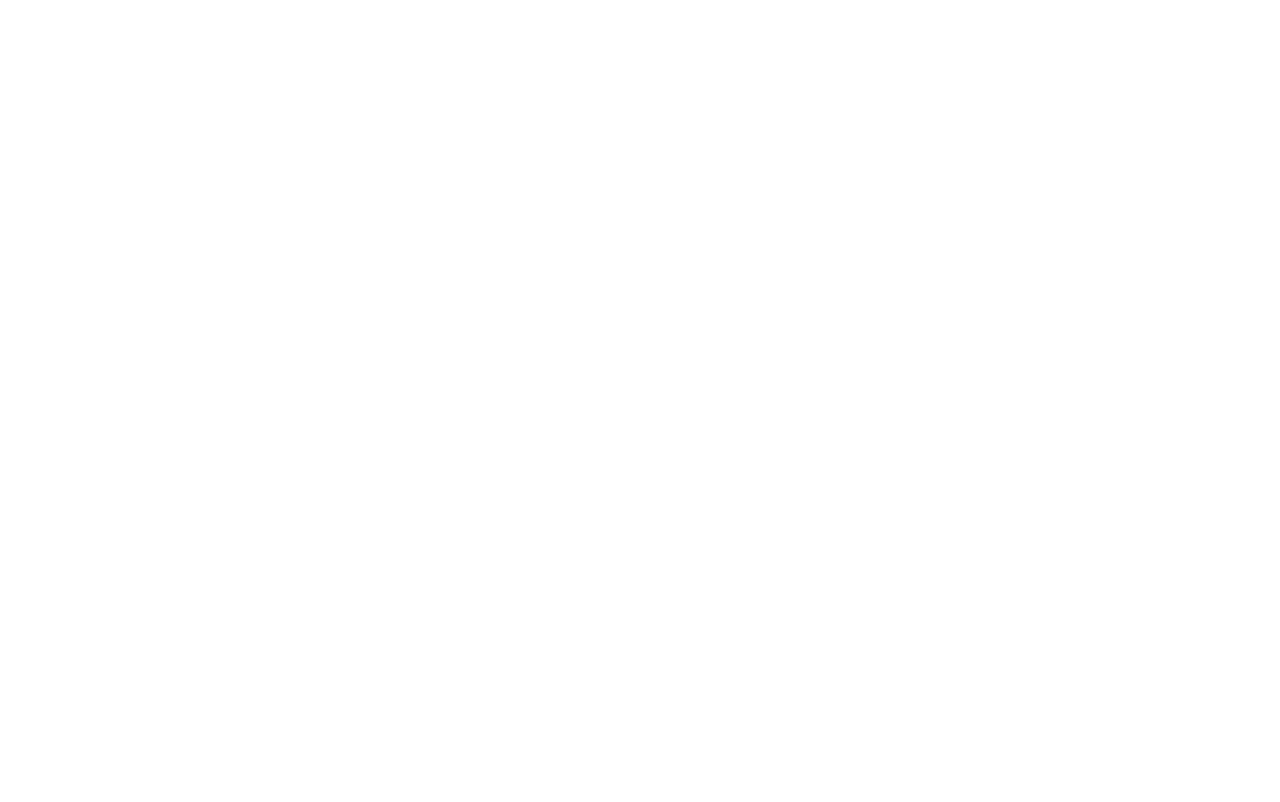
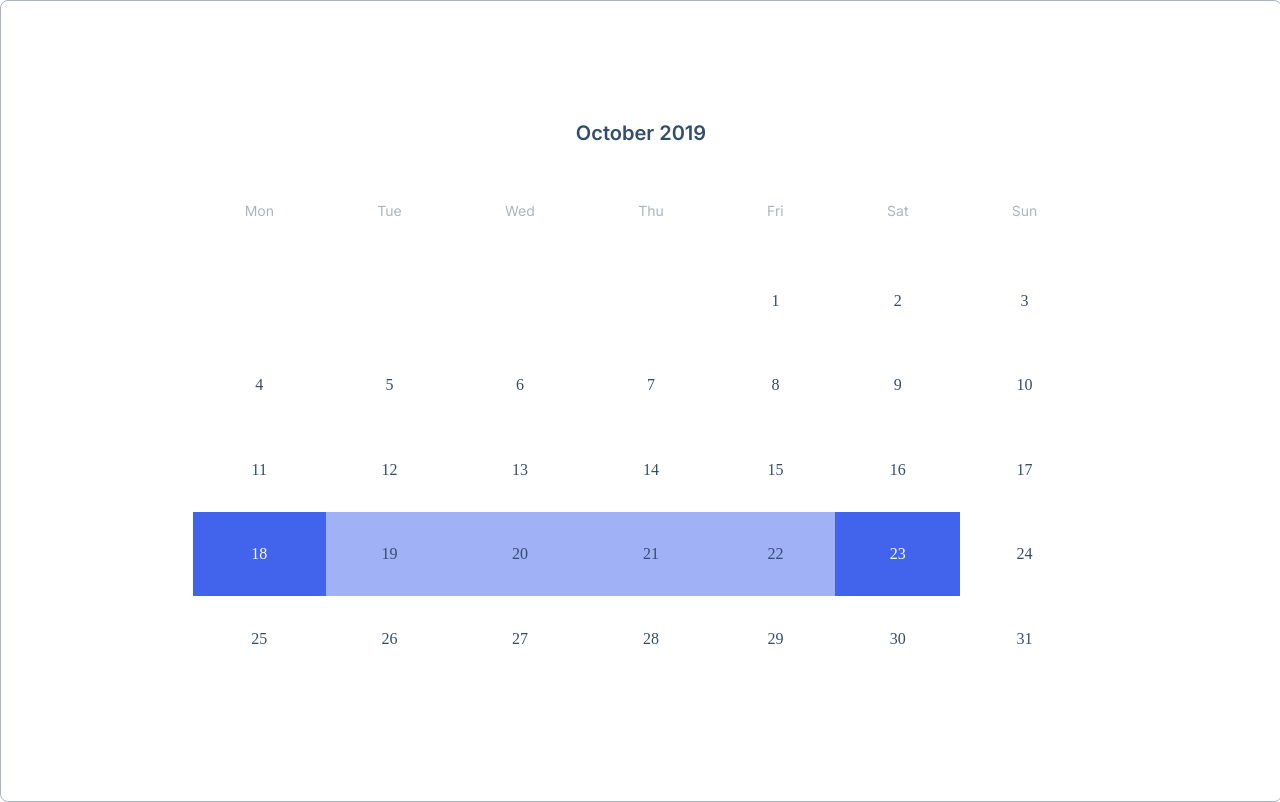
Before and after one commit to js-tasks-ru/htmlcss-20250522_ekaterina021, a website: page 05-lection3/03-calendar/index.html in a window 1280 px wide. Drawn offline with Linux system fonts and the light colour scheme.

Commit message:
add calendsr

```diff
--- a/05-lection3/03-calendar/calendar.css
+++ b/05-lection3/03-calendar/calendar.css
@@ -0,0 +1,69 @@
+.calendar {
+    display: grid;
+    justify-items: center;
+    align-items: center;
+    width: 100vw;
+    height: 100vh;
+    border-radius: 8px;
+    border: 1px solid var(--grey-3);
+}
+
+.calendar_content {
+    display: grid;
+    grid-template-rows: auto 1fr;
+    width: 70%;
+    height: 70%;
+    gap: 10%;
+}
+
+.calendar_title {
+    font-family: Inter;
+    font-weight: 600;
+    font-size: 20px;
+    line-height: 24px;
+    letter-spacing: 0px;
+    vertical-align: bottom;
+    text-align: center;
+    color: var(--blue-dark);
+}
+
+.calendar_week {
+    font-family: Inter;
+    font-weight: 400;
+    font-size: 14px;
+    line-height: 20px;
+    letter-spacing: 0px;
+    text-align: center;
+    vertical-align: bottom;
+    color: var(--grey-3);
+}
+
+.calendar_days {
+    display: grid;
+    grid-template-rows: repeat(5 auto);
+    grid-template-columns: repeat(7, auto);
+    justify-content: stretch;
+    justify-items: stretch;
+
+    font-family: Source Sans Pro;
+    font-weight: 400;
+    font-size: 16px;
+    line-height: 20px;
+    letter-spacing: 0px;
+    text-align: center;
+    color: var(--blue-dark);
+}
+
+.calendar_date {
+    align-content: center;
+    padding: 10%;
+}
+
+.calendar_date__border {
+    background-color: var(--blue);
+    color: var(--white);
+}
+
+.calendar_date__selected {
+    background-color: var(--blue-light);
+}
--- a/05-lection3/03-calendar/index.html
+++ b/05-lection3/03-calendar/index.html
@@ -7,6 +7,54 @@
         <title>Calendar</title>
     </head>
     <body>
-
+    <div class="calendar">
+        <div class="calendar_content">
+            <div class="calendar_title">October 2019</div>
+            <div class="calendar_days">
+                <div class="calendar_week">Mon</div>
+                <div class="calendar_week">Tue</div>
+                <div class="calendar_week">Wed</div>
+                <div class="calendar_week">Thu</div>
+                <div class="calendar_week">Fri</div>
+                <div class="calendar_week">Sat</div>
+                <div class="calendar_week">Sun</div>
+                <div class="calendar_date"></div>
+                <div class="calendar_date"></div>
+                <div class="calendar_date"></div>
+                <div class="calendar_date"></div>
+                <div class="calendar_date">1</div>
+                <div class="calendar_date">2</div>
+                <div class="calendar_date">3</div>
+                <div class="calendar_date">4</div>
+                <div class="calendar_date">5</div>
+                <div class="calendar_date">6</div>
+                <div class="calendar_date">7</div>
+                <div class="calendar_date">8</div>
+                <div class="calendar_date">9</div>
+                <div class="calendar_date">10</div>
+                <div class="calendar_date">11</div>
+                <div class="calendar_date">12</div>
+                <div class="calendar_date">13</div>
+                <div class="calendar_date">14</div>
+                <div class="calendar_date">15</div>
+                <div class="calendar_date">16</div>
+                <div class="calendar_date">17</div>
+                <div class="calendar_date calendar_date__border">18</div>
+                <div class="calendar_date calendar_date__selected">19</div>
+                <div class="calendar_date calendar_date__selected">20</div>
+                <div class="calendar_date calendar_date__selected">21</div>
+                <div class="calendar_date calendar_date__selected">22</div>
+                <div class="calendar_date calendar_date__border">23</div>
+                <div class="calendar_date">24</div>
+                <div class="calendar_date">25</div>
+                <div class="calendar_date">26</div>
+                <div class="calendar_date">27</div>
+                <div class="calendar_date">28</div>
+                <div class="calendar_date">29</div>
+                <div class="calendar_date">30</div>
+                <div class="calendar_date">31</div>
+            </div>
+        </div>
+    </div>
     </body>
 </html>
--- a/assets/css/main.css
+++ b/assets/css/main.css
@@ -1,7 +1,7 @@
 @import './normalize.css';
 @import '../fonts/fonts.css';
-@import '/03-lection1/01-button/button.css';
-@import '/03-lection1/02-accordion/accordion.css';
+@import '../../03-lection1/01-button/button.css';
+@import '../../03-lection1/02-accordion/accordion.css';
 
 :root {
     --white: #ffffff;
@@ -10,7 +10,9 @@
     --purple: #7048E8;
     --purple-hovered: #5028C6;
     --blue: #4263EB;
+    --blue-light: #A0B1F5;
     --blue-hovered: #2342C0;
+    --blue-dark: #334D6E;
     --red: #F03D3E;
     --grey-1: #F8F9FA;
     --grey-2: #DDE2E5;
```
